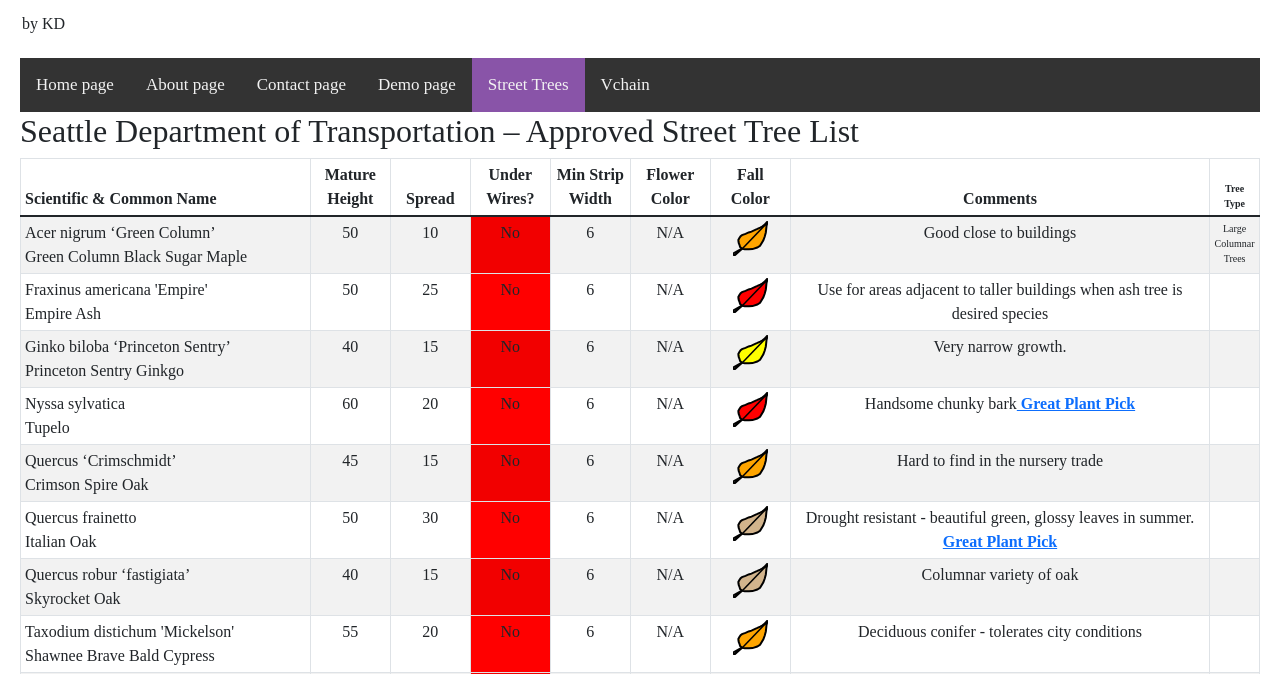
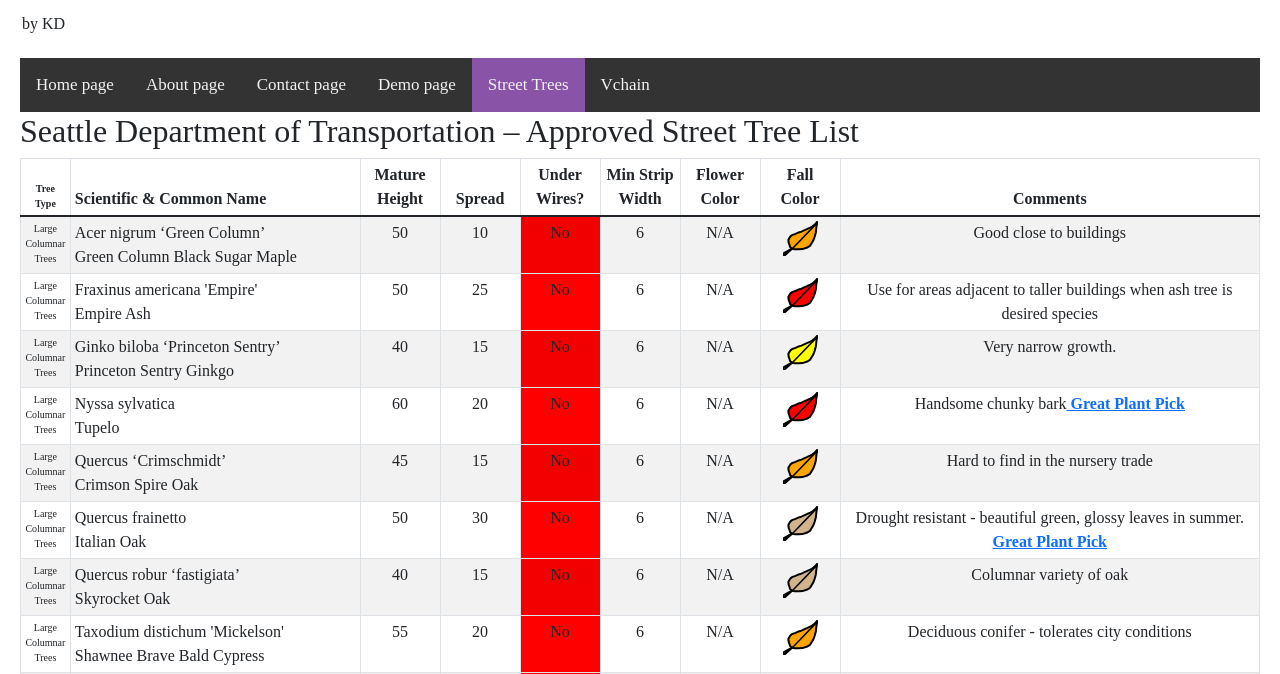
Before and after one commit to astrokd/myBlog, a Gatsby site: page /sdotstreettrees in a window 1280 px wide. Shown: the part 126-800 px from the top of the page. Built offline with nearby package versions, Linux system fonts and the light colour scheme; Gatsby itself is replaced by a stand-in of ours.

Commit message:
changed a few arrow functions to functions, put tree row in it's own component

```diff
--- a/src/pages/sdotstreettrees.js
+++ b/src/pages/sdotstreettrees.js
@@ -9,9 +9,10 @@ import { treeType, treeName, treeComment, svgStyle } from './sdotst.module.css'
 import Leaf from '../images/leaf.svg';
 import Flower from '../images/flower.svg';
 
-const TableHeader = (props) => {
+function TableHeader(props) {
     return (
         <tr>
+            <th className={treeType}>Tree Type</th>
             <th className={treeName}>Scientific & Common Name</th>
             <th>Mature<br /> Height</th>
             <th>Spread</th>
@@ -20,10 +21,37 @@ const TableHeader = (props) => {
             <th>Flower<br />Color</th>
             <th>Fall<br />Color</th>
             <th>Comments</th>
-            <th className={treeType}>Tree Type</th>
         </tr>
-    )
+    );
 }
+
+function TreeTypeRow({ type }) {
+    return (
+        <tr>
+            <th colSpan="8">
+                {type}
+            </th>
+        </tr>
+    );
+}
+
+function TreeRow({ tree, currentType }) {
+    return (
+        <tr key={tree.ScientificName}>
+            <td className={treeType}>{(tree.TreeType !== currentType) ? (currentType = tree.TreeType) : null}</td>
+            <td className={treeName}>{tree.ScientificName} <br />{tree.CommonName}</td>
+            <td>{tree.MatureHeight}</td>
+            <td>{tree.Spread}</td>
+            <td style={(tree.UnderWires === "No") ? {backgroundColor:'#FF0000'} : {backgroundColor:'#00FF00'} }>{tree.UnderWires}</td>
+            <td>{tree.MinStripWidth}</td>
+            <td>{(tree.FlowerColor === "N/A") ? tree.FlowerColor : <Flower className={svgStyle} fill={tree.FlowerColor} /> }</td>
+            <td>{(tree.FallColor === "N/A") ? tree.FallColor : <Leaf className={svgStyle} fill={tree.FallColor} /> }</td>
+            <td className={treeComment}><Comments Comments={tree.Comments} Warnings={tree.Warnings || false} GPPLink={tree.GPPLink || false}/></td>
+        </tr>
+    );
+}
+
+
 
 const Comments = (props) => {
     return (
@@ -46,8 +74,6 @@ class StreetTrees extends React.Component {
     }
 
     render() {
-        let typechange = true
-        const blank = " "
         return (
             <>
               <Layout activelink="StreetTrees">
@@ -58,17 +84,7 @@ class StreetTrees extends React.Component {
                           </thead>
                           <tbody>
                               {this.state.listData.map(data => (
-                                  <tr key={data.ScientificName}>
-                                      <td className={treeName}>{data.ScientificName} <br />{data.CommonName}</td>
-                                      <td>{data.MatureHeight}</td>
-                                      <td>{data.Spread}</td>
-                                      <td style={(data.UnderWires === "No") ? {backgroundColor:'#FF0000'} : {backgroundColor:'#00FF00'} }>{data.UnderWires}</td>
-                                      <td>{data.MinStripWidth}</td>
-                                      <td>{(data.FlowerColor === "N/A") ? data.FlowerColor : <Flower className={svgStyle} fill={data.FlowerColor} /> }</td>
-                                      <td>{(data.FallColor === "N/A") ? data.FallColor : <Leaf className={svgStyle} fill={data.FallColor} /> }</td>
-                                      <td className={treeComment}><Comments Comments={data.Comments} Warnings={data.Warnings || false} GPPLink={data.GPPLink || false}/></td>
-                                      <td className={treeType}>{(data.TreeType !== this.state.currentType) ? (this.state.currentType = data.TreeType) : null}</td>
-                                  </tr>
+                                  <TreeRow tree={data} currentType={this.state.currentType}/>
                               ))}
                           </tbody>
                       </Table>
```
